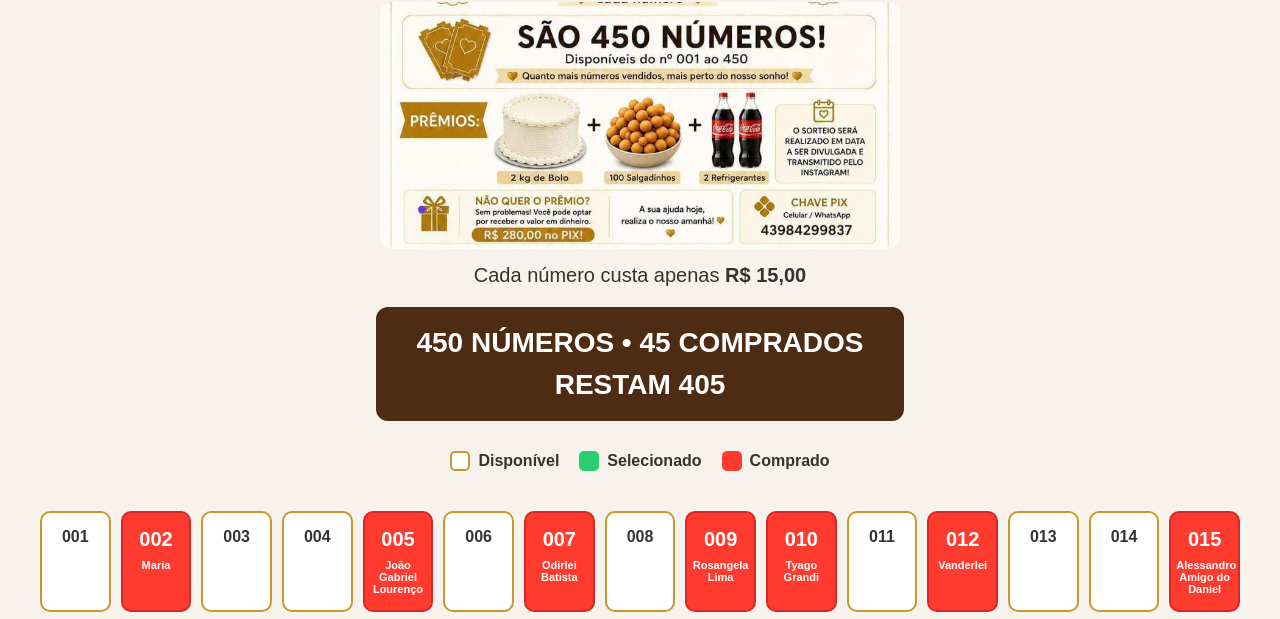
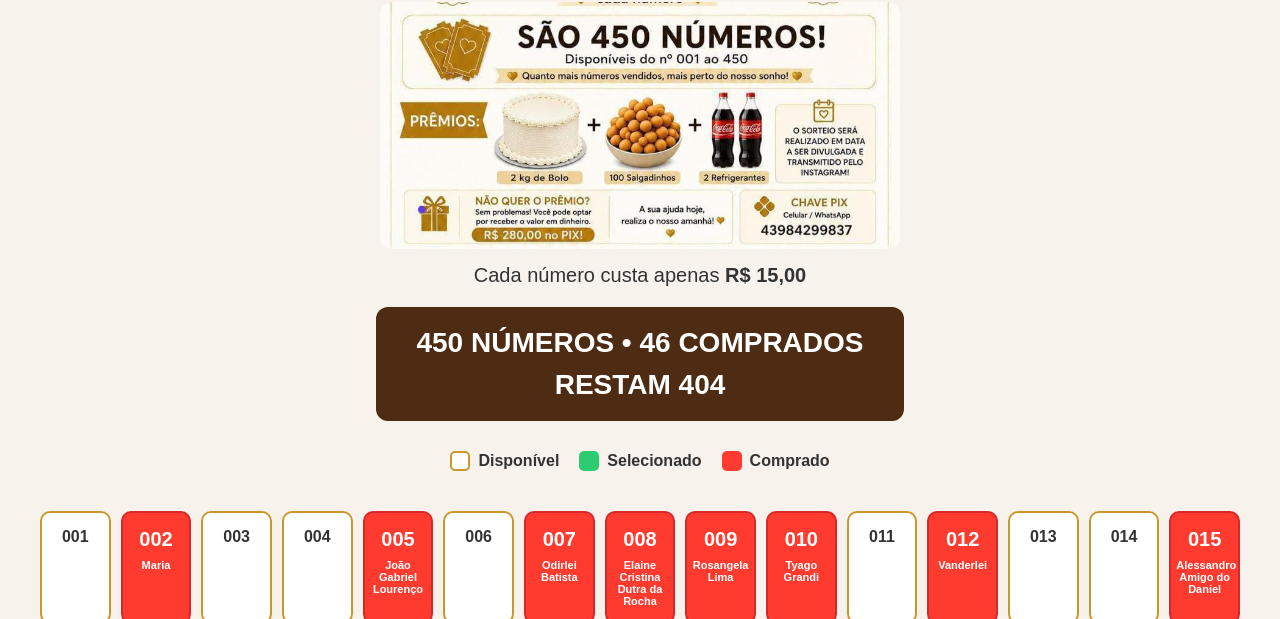
Before and after one commit to DanieleManu/Rifa-Daniel-e-Manu2026, a plain HTML site: page index.html in a window 1280 px wide. Shown: the part 136-755 px from the top of the page. Drawn offline with Linux system fonts and the light colour scheme.

Commit message:
Add files via upload

```diff
--- a/index.html
+++ b/index.html
@@ -326,6 +326,7 @@
   "002",
   "005",
   '007',
+  "008",
   "009",
   "010",
   "012",
@@ -374,6 +375,7 @@
   "002": "Maria",
    "005":" João Gabriel Lourenço",
    "007":"Odirlei Batista",
+   "008":"Elaine Cristina Dutra da Rocha",
    "009":"Rosangela Lima",
    "010":"Tyago  Grandi",
    "012": "Vanderlei",
```
